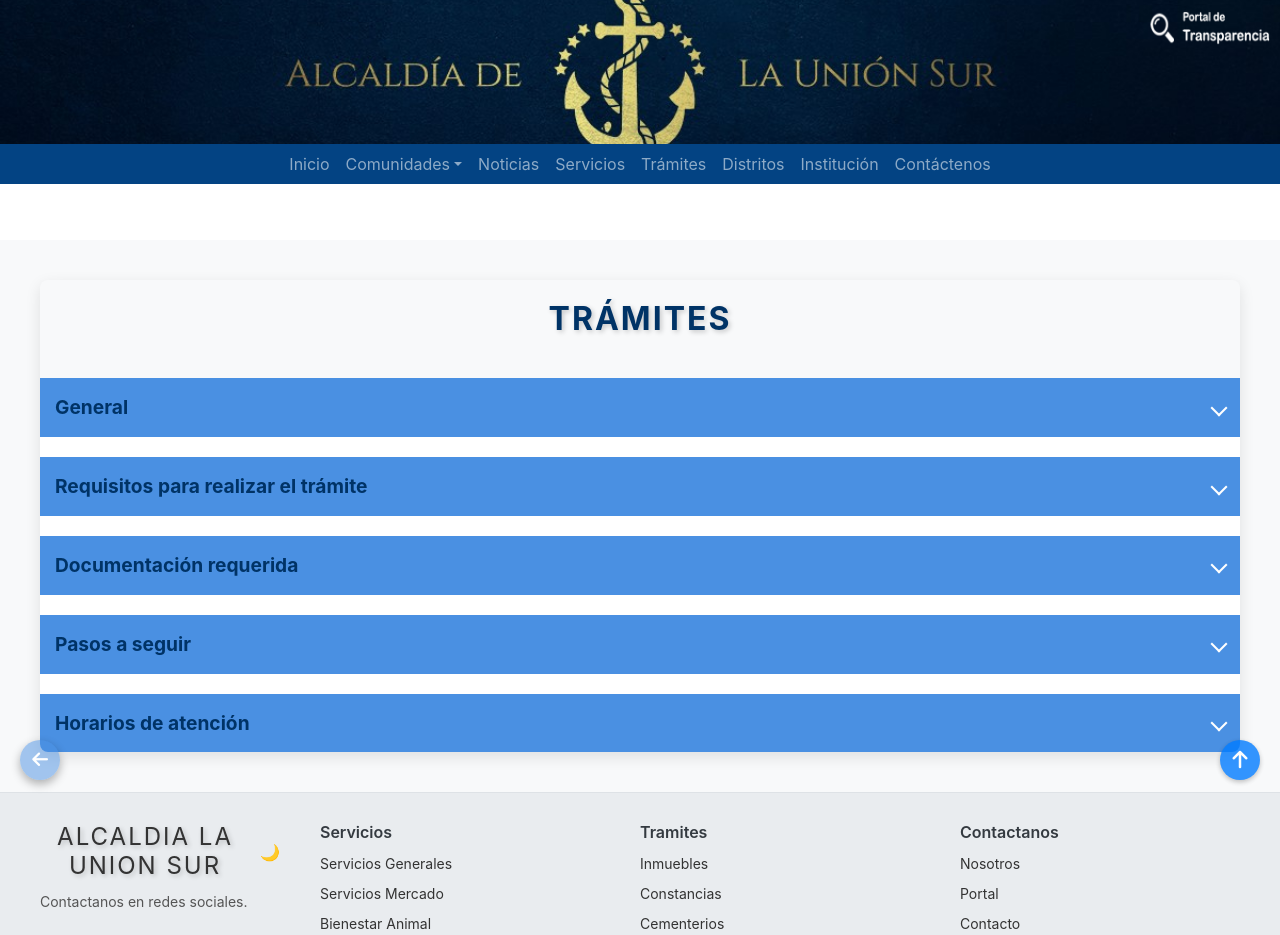
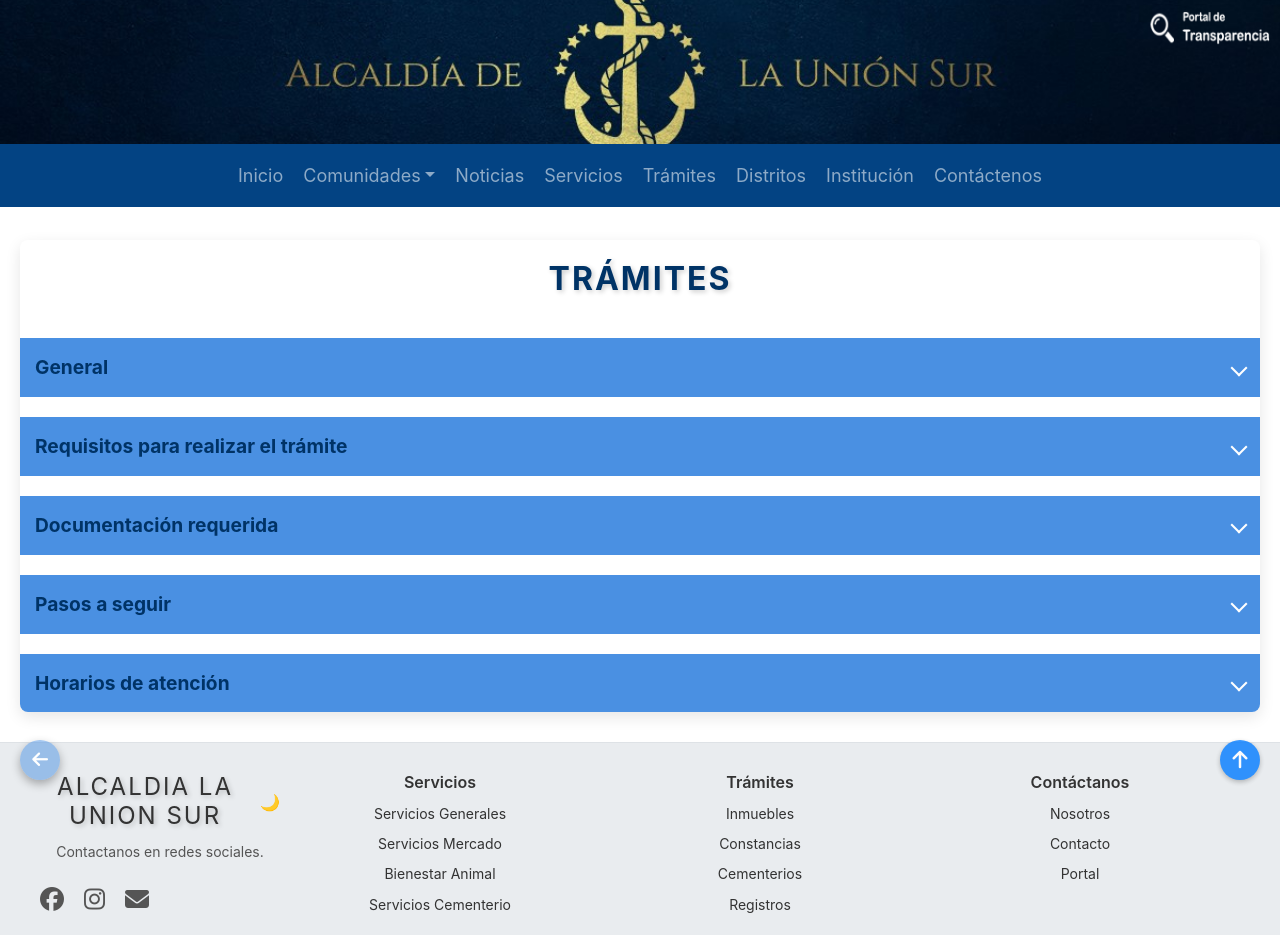
Before and after one commit to Oscar1499/PaginaAlcaldia, a React (Create React App) app in the folder FrontEnd/: page /denuncia in a window 1280 px wide. Shown: the top 935 px of the page. Built offline with nearby package versions, Linux system fonts and the light colour scheme.

Commit message:
Ultimo Render

```diff
--- a/FrontEnd/src/App.js
+++ b/FrontEnd/src/App.js
@@ -84,6 +84,7 @@ import Mediacion from './pages/Mediacion';
 import ApelacionEsquela from './pages/ApelacionEsquela';
 import DevolucionDecomisos from './pages/DevolucionDecomisos';
 import RegresarButton from './componentes/RegresarButton';
+
 
 
 
--- a/FrontEnd/src/componentes/Footer.js
+++ b/FrontEnd/src/componentes/Footer.js
@@ -1,4 +1,5 @@
 import React, { useState, useEffect } from 'react';
+import { Link } from 'react-router-dom';  // Importa Link para las redirecciones
 import '../estilos/footer.css';
 import '@fortawesome/fontawesome-free/css/all.min.css';
 
@@ -54,30 +55,45 @@ const Footer = () => {
               </a>
             </div>
           </div>
+
+          {/* Sección Servicios */}
           <div className="footer-middle">
             <h3>Servicios</h3>
             <ul>
-              <li>Servicios Generales</li>
-              <li>Servicios Mercado</li>
-              <li>Bienestar Animal</li>
-              <li>Servicios Cementerio</li>
+              <li><Link to="/servicios-generales">Servicios Generales</Link></li>
+              <li><Link to="/servicios-mercado">Servicios Mercado</Link></li>
+              <li><Link to="/bienestar-animal">Bienestar Animal</Link></li>
+              <li><Link to="/servicios-cementerio">Servicios Cementerio</Link></li>
             </ul>
           </div>
+
+          {/* Sección Trámites */}
           <div className="footer-middle">
-            <h3>Tramites</h3>
+            <h3>Trámites</h3>
             <ul>
-              <li>Inmuebles</li>
-              <li>Constancias</li>
-              <li>Cementerios</li>
-              <li>Registros</li>
+              <li><Link to="/inmuebles">Inmuebles</Link></li>
+              <li><Link to="/constancias">Constancias</Link></li>
+              <li><Link to="/tramites-cementerio">Cementerios</Link></li>
+              <li><Link to="/registro-familiar">Registros</Link></li>
             </ul>
           </div>
+
+          {/* Sección Contáctanos */}
           <div className="footer-middle">
-            <h3>Contactanos</h3>
+            <h3>Contáctanos</h3>
             <ul>
-              <li>Nosotros</li>
-              <li>Portal</li>
-              <li>Contacto</li>
+              <li><Link to="/institucion">Nosotros</Link></li>
+              <li><Link to="/portal">Contacto</Link></li>
+              <li>
+                <a
+                  href="https://portal.alcaldialaunion.gob.sv/transparencia"
+                  target="_blank"
+                  rel="noopener noreferrer"
+                >
+                  Portal
+                </a>
+              </li>
+
             </ul>
           </div>
         </div>
--- a/FrontEnd/src/estilos/distritosglobal.css
+++ b/FrontEnd/src/estilos/distritosglobal.css
@@ -1,21 +1,66 @@
-.page-content {
-    background-color: #f8f9fa; /* Color de fondo suave */
-    padding: 20px; /* Espaciado interno */
-}
-
 h1, h2, h3 {
     color: #343a40; /* Color de texto oscuro */
     font-weight: 600; /* Negrita para encabezados */
+    margin-bottom: 20px; /* Aumentar espacio entre encabezados */
 }
 
 p {
     color: #495057; /* Color de texto más claro para párrafos */
     font-size: 1rem; /* Tamaño de fuente */
     line-height: 1.5; /* Espaciado entre líneas */
+    margin-bottom: 20px; /* Aumentar espacio entre párrafos */
 }
 
 footer {
     border-top: 1px solid #dee2e6; /* Línea superior */
     padding: 10px 0; /* Espaciado en el footer */
     background-color: #e9ecef; /* Color de fondo para el footer */
+    text-align: center; /* Centra el texto del footer */
+    margin-top: 30px; /* Espacio superior en el footer */
 }
+
+/* Ajustes para pantallas pequeñas */
+@media (max-width: 768px) {
+    h1 {
+        font-size: 1.75rem; /* Tamaño de fuente más pequeño para h1 */
+        margin-bottom: 25px; /* Aumentar espacio inferior */
+    }
+
+    h2 {
+        font-size: 1.5rem; /* Tamaño de fuente más pequeño para h2 */
+        margin-bottom: 20px; /* Aumentar espacio inferior */
+    }
+
+    h3 {
+        font-size: 1.25rem; /* Tamaño de fuente más pequeño para h3 */
+        margin-bottom: 15px; /* Aumentar espacio inferior */
+    }
+
+    p {
+        font-size: 0.95rem; /* Tamaño de fuente más pequeño para párrafos */
+        margin-bottom: 25px; /* Aumentar espacio inferior */
+    }
+
+    footer {
+        padding: 8px 0; /* Ajustar padding en el footer */
+        margin-top: 25px; /* Aumentar espacio superior en el footer */
+    }
+}
+
+/* Ajustes para pantallas muy pequeñas (móviles) */
+@media (max-width: 576px) {
+    h1 {
+        font-size: 1.5rem; /* Tamaño de fuente aún más pequeño para h1 */
+        margin-bottom: 30px; /* Mayor espacio inferior */
+    }
+
+    h2 {
+        font-size: 1.25rem; /* Tamaño de fuente aún más pequeño para h2 */
+        margin-bottom: 25px; /* Mayor espacio inferior */
+    }
+
+    p {
+        font-size: 0.85rem; /* Tamaño de fuente aún más pequeño para párrafos */
+        margin-bottom: 30px; /* Mayor espacio inferior */
+    }
+}
--- a/FrontEnd/src/estilos/estilonav.css
+++ b/FrontEnd/src/estilos/estilonav.css
@@ -67,9 +67,15 @@ img {
   justify-content: center;   /* Centra el contenido de la barra de navegación */
   background-color: #1755e3 !important;
   z-index: 20;               /* Asegura que la barra de navegación esté por encima de otros elementos */
-  padding: 0px 0;           /* Añade padding para mejor separación */
+  padding: 10px 0;           /* Añade padding para mejor separación */
 }
-
+.navbar-nav .nav-item {
+  margin: 0 2px;             /* Añade espacio entre los elementos del menú */
+}
+.navbar-nav .nav-link {
+  font-size: 18px;
+  font-weight: 430;
+}
 /* Ajustes para el navbar */
 .navbar-nav {
   display: flex;
--- a/FrontEnd/src/estilos/footer.css
+++ b/FrontEnd/src/estilos/footer.css
@@ -7,6 +7,17 @@ footer {
   flex-direction: column;
   align-items: center;
   width: 100%;
+}
+
+.footer-middle ul li a,
+.footer-middle ul li a:visited {
+  text-decoration: none;  /* Elimina el subrayado */
+  color: inherit;         /* Hereda el color del texto, o especifica un color */
+}
+
+.footer-middle ul li a:hover {
+  color: #4A90E2;         /* Cambia el color al pasar el mouse */
+  text-decoration: underline; /* Subrayado al pasar el mouse (opcional) */
 }
 
 .footer-container {
@@ -135,9 +146,43 @@ footer {
 .dark .social-icons a:hover {
   color: #ddd;
 }
+/* Modo claro - color de los íconos por defecto */
+footer.light .social-icons a i {
+  color: #555; /* Color predeterminado de los iconos en modo claro */
+}
+
+/* Modo claro - hover sobre los íconos */
+footer.light .social-icons a:hover i {
+  color: #000; /* Cambia el color a negro cuando pasas el mouse en modo claro */
+}
+
+/* Modo oscuro - color de los íconos por defecto */
+footer.dark .social-icons a i {
+  color: #fff; /* Color predeterminado de los iconos en modo oscuro */
+}
+
+/* Modo oscuro - hover sobre los íconos */
+footer.dark .social-icons a:hover i {
+  color: #090664; /* Cambia el color a negro cuando pasas el mouse en modo oscuro */
+}
 
 .dark .footer-bottom {
   border-color: #555;
+}
+footer.dark .footer-left h2,
+footer.dark .footer-left p,
+footer.dark .social-icons a {
+  color: var(--text-color-dark);
+}
+
+
+footer.light h3 {
+  color: #333;
+}
+
+
+footer.dark h3 {
+  color: #fff;
 }
 
 /* Estilo del botón emergente para volver al inicio */
```
